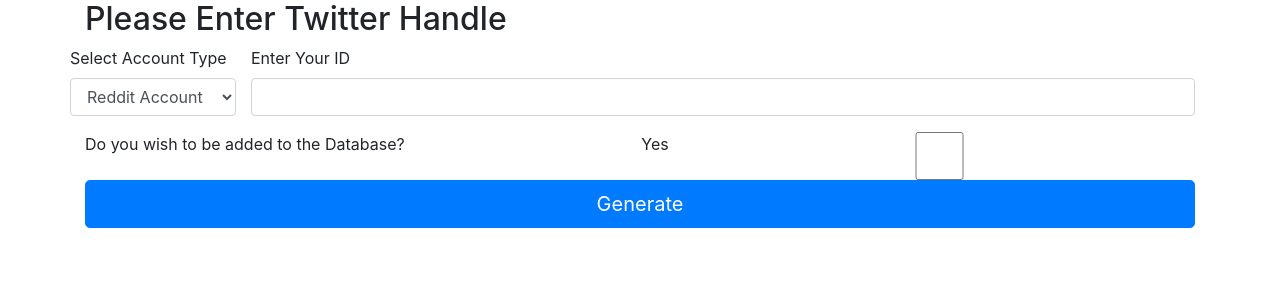
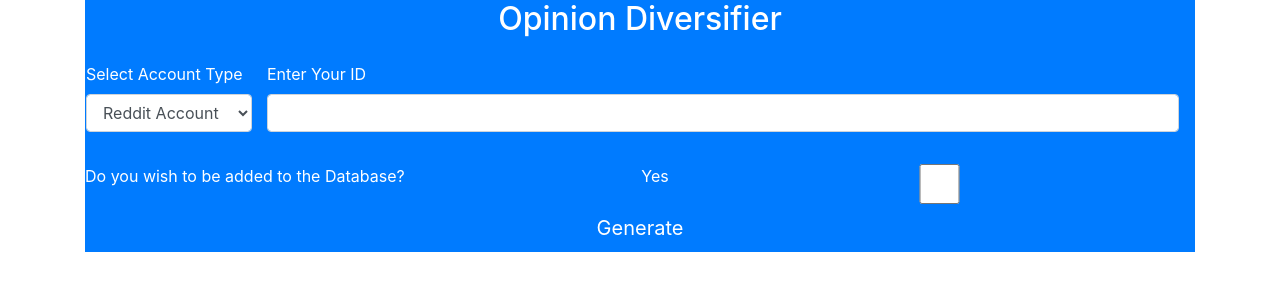
Before and after one commit to skyepurchase/HexBridgeChallenge, a Flask app: page / in a window 1280 px wide. Shown: the top 300 px of the page. Run offline with Flask 2, Linux system fonts and the light colour scheme; some libraries are stand-ins or nearby versions.

Commit message:
UI improvements

```diff
--- a/static/js/index.js
+++ b/static/js/index.js
@@ -66,7 +66,7 @@ $(function() {
                     $('#far_ids').append(p);
                 })
             }).fail(function (err) {
-                alert(err);
+                alert(err.message);
             })
         }
         e.preventDefault();
--- a/templates/index.html
+++ b/templates/index.html
@@ -19,28 +19,32 @@
 
 <body>
     <div class="container">
+        <div class="bg-primary w-100">
             <form class="form-twitter-id" role="form">
-            <h2 class="form-twitter-id-heading">Please Enter Twitter Handle</h2>
-            <div class="row">
+                <h2 class="text-center text-white">Opinion Diversifier</h2>
+                <div class="row w-auto p-3">
                     <div class="mb-3">
-                    <label for="social" class="form-label">Select Account Type</label>
+                        <label for="social" class="form-label text-white">Select Account Type</label>
                         <select class="col form-control" id="social" name="dropdown">
                             <option value="twitter" selected>Twitter Account</option>
                             <option value="reddit" selected>Reddit Account</option>
                         </select>
                     </div>
                     <div class="col mb-3" id="idForm">
-                    <label for="inputID" class="form-label">Enter Your ID</label>
+                        <label for="inputID" class="form-label text-white">Enter Your ID</label>
                         <input type="text" id="inputID" name="ID" class="form-control" required/>
                     </div>
                 </div>
                 <div class="row">
-                <label class="col" for="consent">Do you wish to be added to the Database?</label> Yes<br><br>
-                <input class="col" type="checkbox" id="consent" name="consent" value="yes"/>
+                    <label class="col text-white" for="consent">Do you wish to be added to the Database?</label>
+                    <p class="text-white">Yes</p>
+                    <input class="col text-while" type="checkbox" id="consent" name="consent" value="yes"/>
                 </div>
                 <button class="col btn btn-lg btn-primary btn-block" type="submit">Generate</button>
             </form>
+        </div>
 
+        <div class="row align-content-center">
             <div class="card text-white bg-success mb-3" id="close_id_card" style="max-width: 18rem;">
                 <div class="card-header">Close IDs</div>
                 <div class="card-body" id="close_ids">
@@ -52,6 +56,7 @@
                 </div>
             </div>
         </div>
+    </div>
 </body>
 
 </html>
```
Lines whose indentation alone changed are shown as unchanged.
